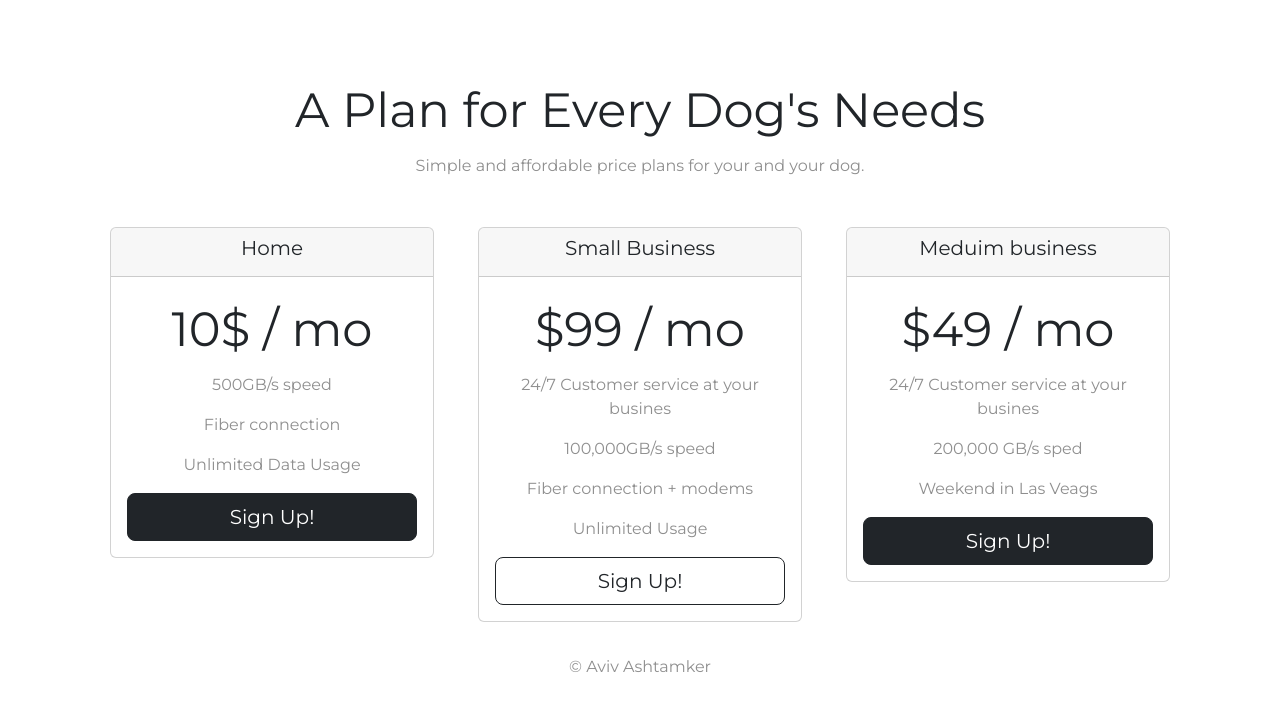
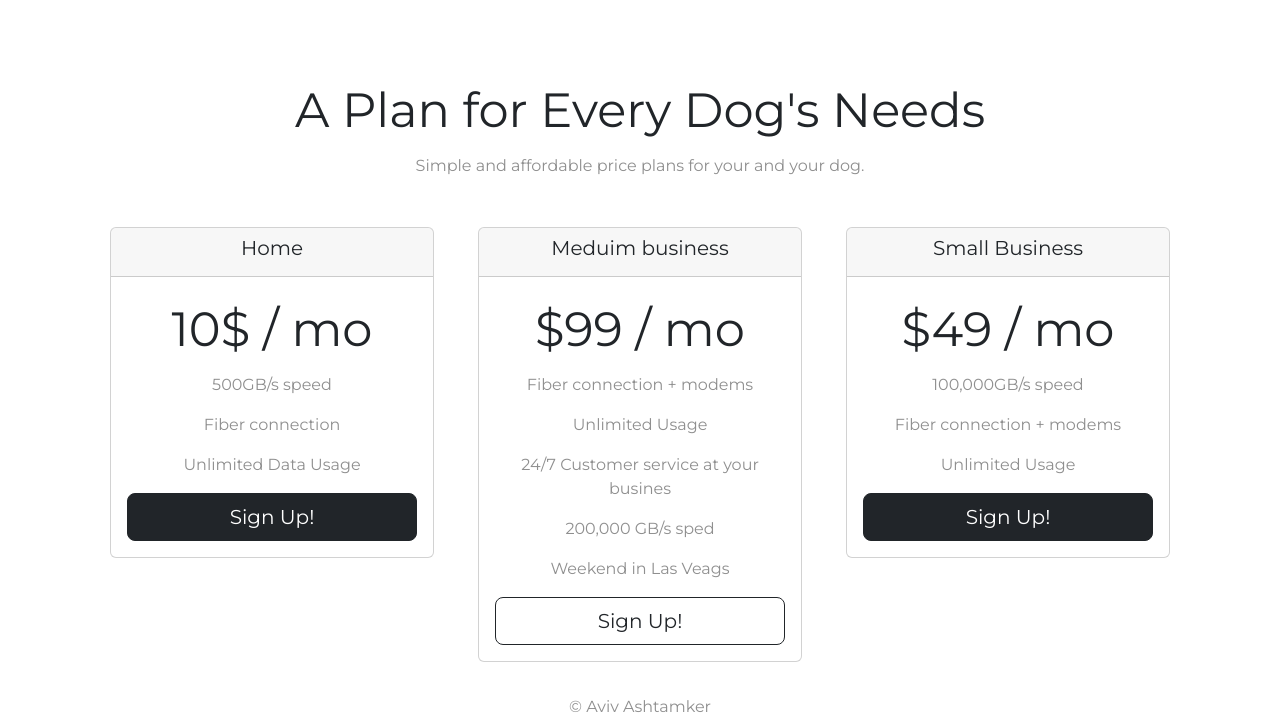
Before and after one commit to ZivSimchoni/CS-Django, a Django app: page / in a window 1280 px wide. Shown: the part 1841-2558 px from the top of the page. Before the commit the page ends 2513 px from the top, so only its background shows below. Run offline with Django 4.2, Linux system fonts and the light colour scheme; some libraries are stand-ins or nearby versions.

Commit message:
Update Home.html

```diff
--- a/CSDjango/Templates/Home.html
+++ b/CSDjango/Templates/Home.html
@@ -132,14 +132,15 @@
 
 
           <div class="card-header">
-            <h5>Small Business</h5>
+            <h5>Meduim business</h5>
           </div>
           <div class="card-body">
             <h2>$99 / mo</h2>
-            <p>24/7 Customer service at your busines</p>
-            <p>100,000GB/s speed</p>
             <p>Fiber connection + modems</p>
             <p>Unlimited Usage</p>
+            <p>24/7 Customer service at your busines</p>
+            <p>200,000 GB/s sped</p>
+            <p>Weekend in Las Veags</p>
 
             <div class="d-grid gap-2">
               <a class="btn btn-lg btn-outline-dark" href="/register" type="button">Sign Up!</a>
@@ -150,13 +151,13 @@
       <div class="pricecol col-lg-4">
         <div class="card">
           <div class="card-header">
-            <h5 class="card-title">Meduim business</h5>
+            <h5 class="card-title">Small Business</h5>
           </div>
           <div class="card-body">
             <h2>$49 / mo</h2>
-            <p>24/7 Customer service at your busines</p>
-            <p>200,000 GB/s sped</p>
-            <p>Weekend in Las Veags</p>
+            <p>100,000GB/s speed</p>
+            <p>Fiber connection + modems</p>
+            <p>Unlimited Usage</p>
             <div class="d-grid gap-2">
               <a class="btn btn-block btn-dark btn-lg" href="/register" type="button">Sign Up!</a>
             </div>
```
